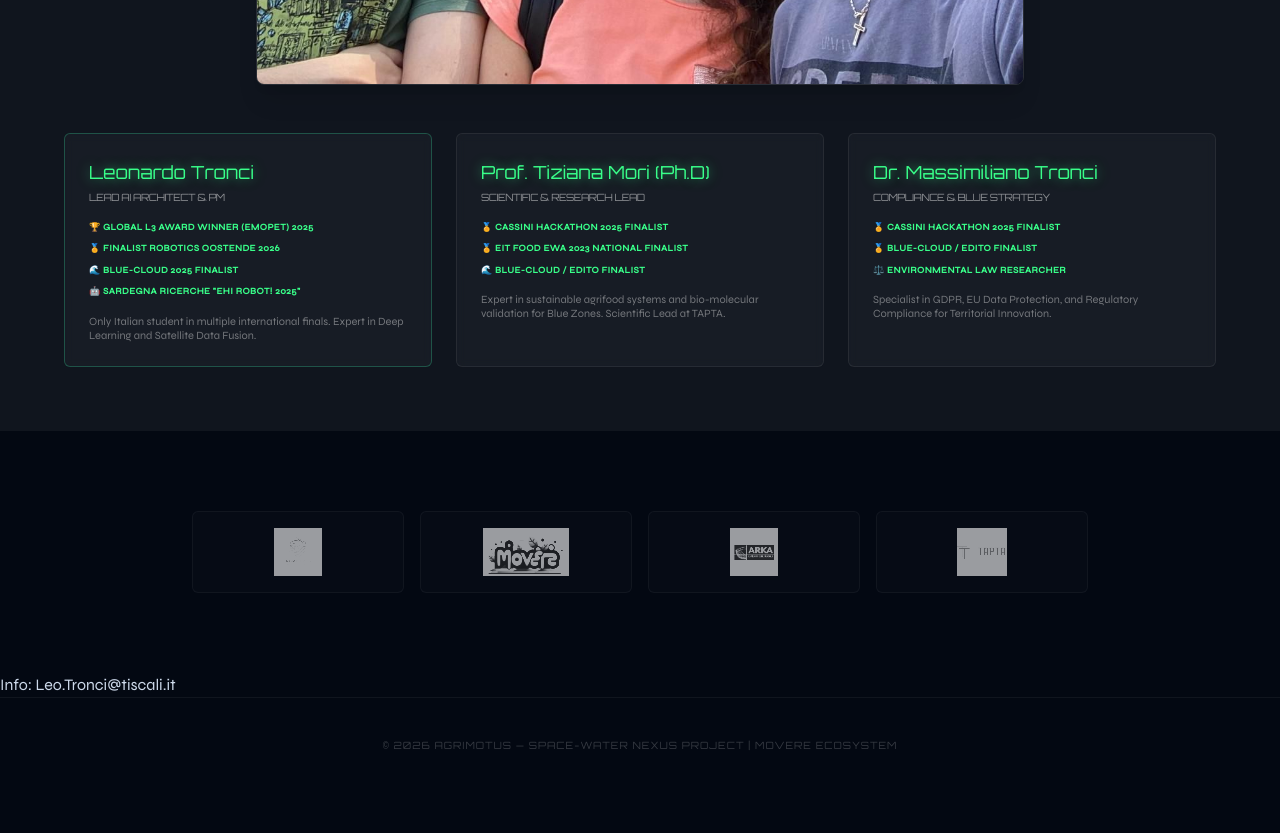
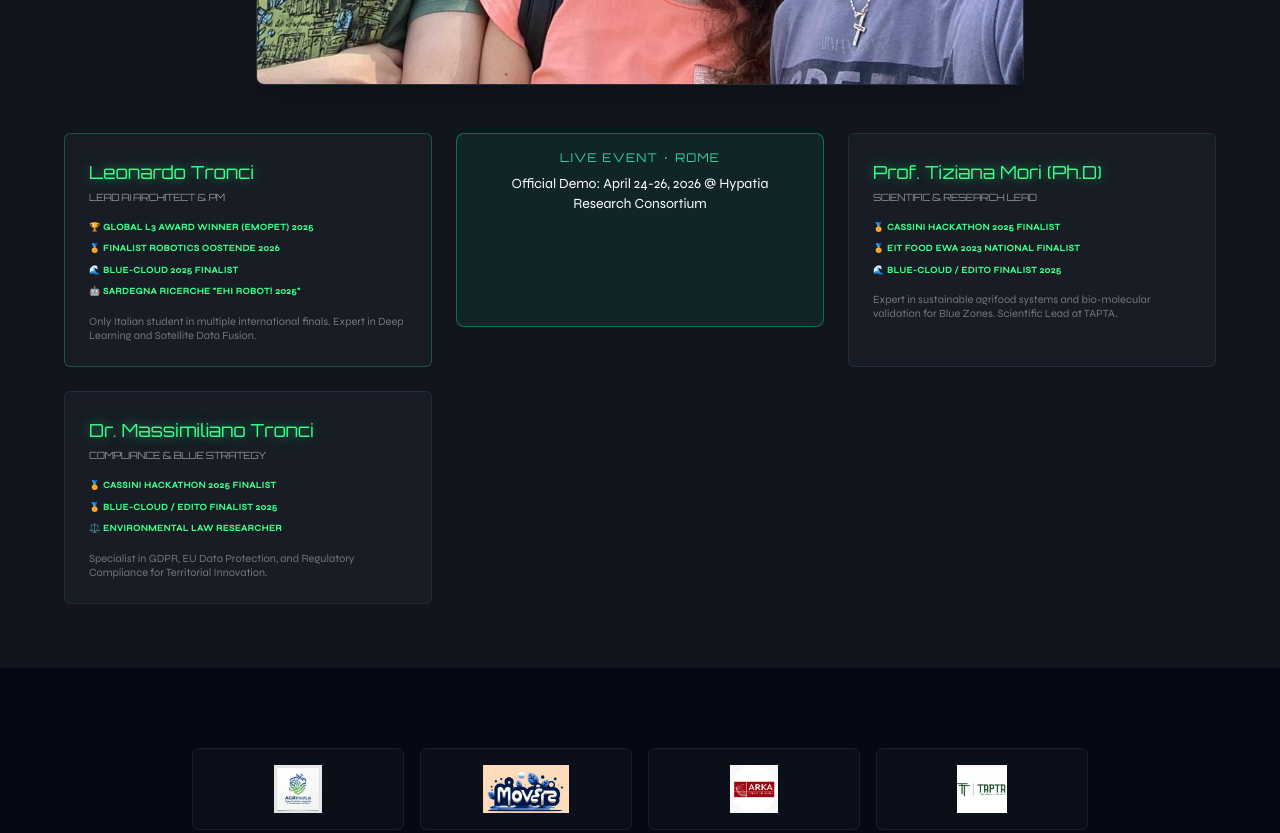
Before and after one commit to Leon-TM/agrimotus-space-water, a plain HTML site: page index.html in a window 1280 px wide. Shown: the part 1760-2593 px from the top of the page. Before the commit the page ends 2553 px from the top, so only its background shows below. Drawn offline with nearby package versions, Linux system fonts and the light colour scheme.

Commit message:
Add live event information and update logos

```diff
--- a/index.html
+++ b/index.html
@@ -82,13 +82,23 @@
         </p>
       </div>
 
+      <div class="flex justify-center mb-10 fade-6">
+    <div class="border border-emerald-500/50 bg-emerald-500/10 px-6 py-4 rounded-lg text-center max-w-2xl">
+        <p class="font-orbit text-emerald-400 text-xs tracking-widest uppercase mb-2">Live Event · Rome</p>
+        <p class="text-white text-sm font-light">
+            <span class="lang-en">Official Demo: April 24-26, 2026 @ <strong>Hypatia Research Consortium</strong></span>
+            <span class="lang-it hidden">Demo Ufficiale: 24-26 Aprile 2026 @ <strong>Consorzio di Ricerca Hypatia</strong></span>
+        </p>
+    </div>
+</div>
+
       <div class="logo-card p-6">
         <div class="glow-text font-orbit text-lg mb-1">Prof. Tiziana Mori (Ph.D)</div>
         <p class="text-[10px] font-orbit text-white/50 mb-4 uppercase tracking-tighter">Scientific & Research Lead</p>
         <div class="space-y-2">
           <p class="award-tag">🏅 CASSINI Hackathon 2025 Finalist</p>
           <p class="award-tag">🏅 EIT Food EWA 2023 National Finalist</p>
-          <p class="award-tag">🌊 Blue-Cloud / EDITO Finalist</p>
+          <p class="award-tag">🌊 Blue-Cloud / EDITO Finalist 2025</p>
         </div>
         <p class="text-[11px] text-white/40 mt-4 leading-tight">
             <span class="lang-en">Expert in sustainable agrifood systems and bio-molecular validation for Blue Zones. Scientific Lead at TAPTA.</span>
@@ -101,7 +111,7 @@
         <p class="text-[10px] font-orbit text-white/50 mb-4 uppercase tracking-tighter">Compliance & Blue Strategy</p>
         <div class="space-y-2">
           <p class="award-tag">🏅 CASSINI Hackathon 2025 Finalist</p>
-          <p class="award-tag">🏅 Blue-Cloud / EDITO Finalist</p>
+          <p class="award-tag">🏅 Blue-Cloud / EDITO Finalist 2025</p>
           <p class="award-tag">⚖️ Environmental Law Researcher</p>
         </div>
         <p class="text-[11px] text-white/40 mt-4 leading-tight">
@@ -113,22 +123,28 @@
     </div>
   </section>
 
-  <section class="py-20 px-5">
-    <div class="grid grid-cols-2 md:grid-cols-4 gap-4 max-w-4xl mx-auto opacity-60">
+ <section class="py-20 px-5">
+    <div class="grid grid-cols-2 md:grid-cols-4 gap-4 max-w-4xl mx-auto">
+
       <div class="logo-card p-4 flex justify-center items-center">
-        <img src="https://raw.githubusercontent.com/Leon-TM/agrimotus-space-water/main/logo%20Agrimotus.jpg" class="max-h-12 grayscale brightness-200">
+        <img src="https://raw.githubusercontent.com/Leon-TM/agrimotus-space-water/main/logo%20Agrimotus.jpg" class="max-h-12">
       </div>
+
       <div class="logo-card p-4 flex justify-center items-center">
-        <img src="https://raw.githubusercontent.com/Leon-TM/agrimotus-space-water/main/Movere%202.0%20Logo.jpg" class="max-h-12 grayscale brightness-200">
+        <img src="https://raw.githubusercontent.com/Leon-TM/agrimotus-space-water/main/Movere%202.0%20Logo.jpg" class="max-h-12">
       </div>
+
       <div class="logo-card p-4 flex justify-center items-center">
-        <img src="https://raw.githubusercontent.com/Leon-TM/agrimotus-space-water/main/Arka%20Eventi%20Culturali%20-logo.jpg" class="max-h-12 grayscale brightness-200">
+        <img src="https://raw.githubusercontent.com/Leon-TM/agrimotus-space-water/main/Arka%20Eventi%20Culturali%20-logo.jpg" class="max-h-12">
       </div>
+
       <div class="logo-card p-4 flex justify-center items-center">
-        <img src="https://raw.githubusercontent.com/Leon-TM/agrimotus-space-water/main/Logo%20TAPTA.jpg" class="max-h-12 grayscale brightness-200">
+        <img src="https://raw.githubusercontent.com/Leon-TM/agrimotus-space-water/main/Logo%20TAPTA.jpg" class="max-h-12">
       </div>
+
     </div>
-  </section>
+</section>
+
 
     Info: Leo.Tronci@tiscali.it
 
```
